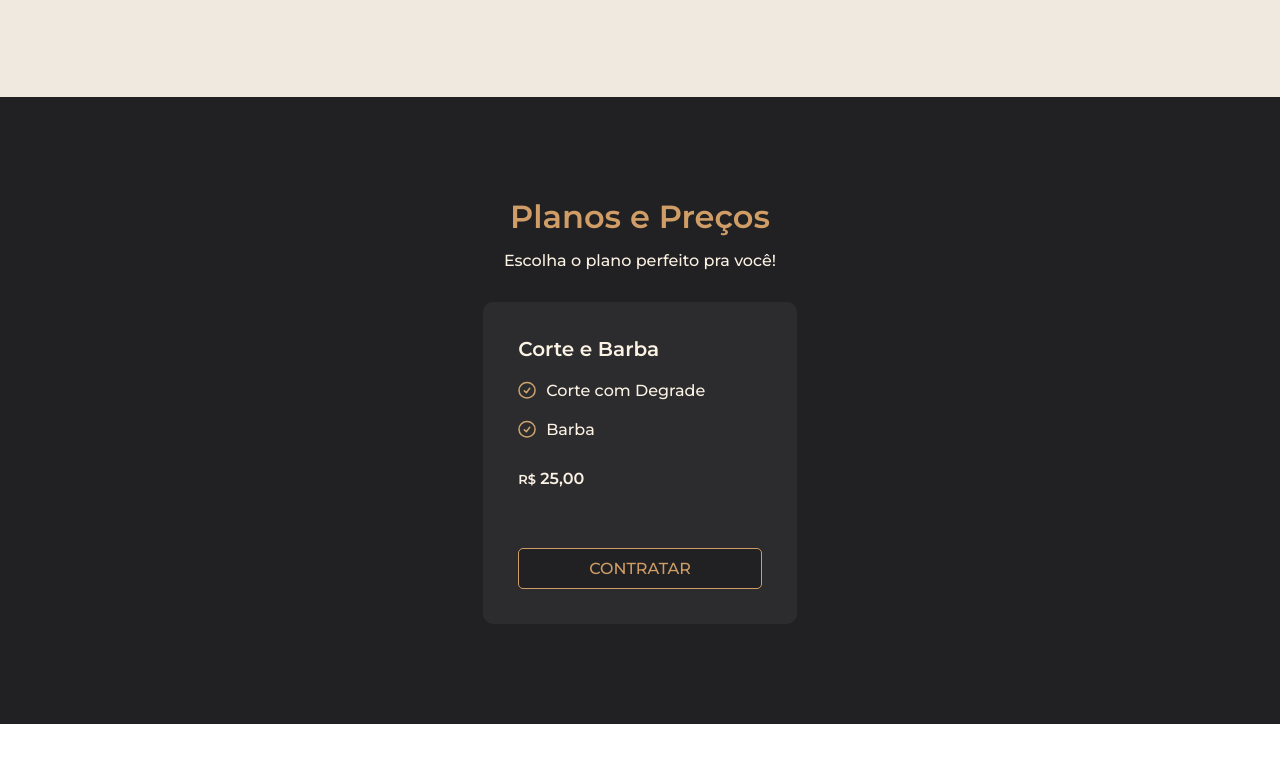
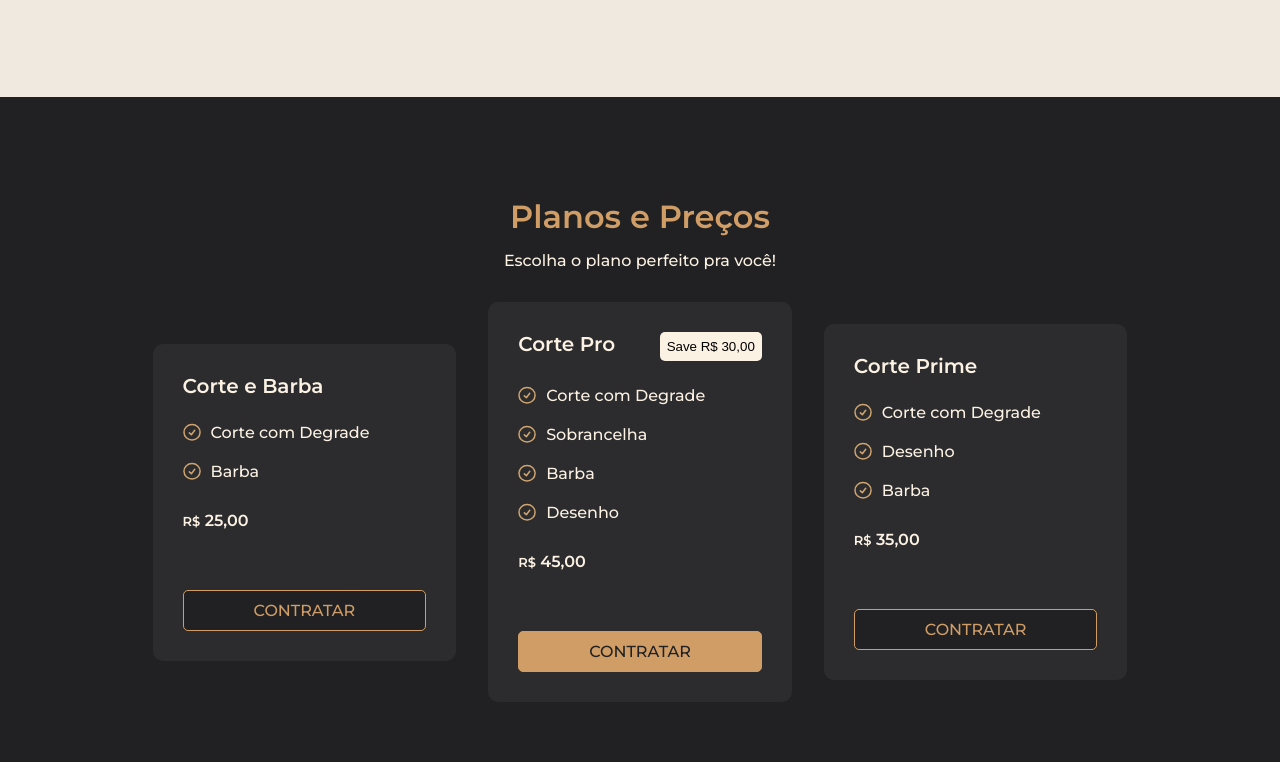
Before and after one commit to domdq/Luiz_Barber, a plain HTML site: page index.html in a window 1280 px wide. Shown: the part 1053-1815 px from the top of the page. Before the commit the page ends 1777 px from the top, so only its background shows below. Drawn offline with nearby package versions, Linux system fonts and the light colour scheme; a web font is replaced by a local one.

Commit message:
feat cards planos

```diff
--- a/css/style.css
+++ b/css/style.css
@@ -209,6 +209,7 @@ section{
   align-items: center;
   justify-content: center;
   margin-top: 32px;
+  gap: 32px;
   }
 
   .licards{
@@ -216,7 +217,11 @@ section{
     border-radius: 10px;
   }
   #card{
-    padding: 35px;
+    padding: 30px;
+  }
+
+  .card-titulo{
+    margin-bottom: 25px;
   }
 
   .tituloPlano{
@@ -273,3 +278,49 @@ transition: 0.1s;
   font-weight: bold;
   transform: scale(0.95);
 }
+
+.btn-card-Pro{
+  margin-top: 60px;
+  padding: 10px 70px;
+  color: var(--color03);
+  background: var(--color02);
+  border-radius: 5px;
+  border: 1px solid var(--color02);
+font-family: 'Montserrat';
+font-weight: 500;
+font-size: 1rem;
+cursor: pointer;
+transition: 0.1s;
+}
+
+.btn-card-Pro:active{
+  background: var(--color02);
+  font-weight: bold;
+  transform: scale(0.95);
+}
+
+#card-pro{
+  display: flex;
+  justify-content: space-between;
+  margin-bottom: 25px;
+}
+
+#card-pro-btn{
+  padding: 7px;
+  background: var(--color01);
+  border: none;
+  border-radius: 5px;
+}
+
+#tituloPlanoPro{
+  font-family: 'Montserrat';
+font-weight: 500;
+font-size: 0.6875rem;
+}
+
+#tituloPlanoPro{
+    color: var(--color01);
+    font-family: 'Montserrat';
+    font-size: 1.25rem;
+    font-weight: 600;
+}
--- a/index.html
+++ b/index.html
@@ -88,7 +88,9 @@
       <ul id="cards">
         <li class="licards">
           <div id="card">
-            <p class="tituloPlano">Corte e Barba</p>
+            <div class="card-titulo">
+              <p class="tituloPlano">Corte e Barba</p>
+            </div>
             <div class="planos">
               <img src="./img/check.svg" alt="" />
               <p class="pPlano">Corte com Degrade</p>
@@ -104,6 +106,61 @@
             <button class="btn-contratar">CONTRATAR</button>
           </div>
         </li>
+
+        <li class="licards">
+          <div id="card">
+            <div id="card-pro">
+              <p id="tituloPlanoPro">Corte Pro</p>
+              <button id="card-pro-btn">Save R$ 30,00</button>
+            </div>
+            <div class="planos">
+              <img src="./img/check.svg" alt="" />
+              <p class="pPlano">Corte com Degrade</p>
+            </div>
+            <div class="planos">
+              <img src="./img/check.svg" alt="" />
+              <p class="pPlano">Sobrancelha</p>
+            </div>
+            <div class="planos">
+              <img src="./img/check.svg" alt="" />
+              <p class="pPlano">Barba</p>
+            </div>
+            <div class="planos">
+              <img src="./img/check.svg" alt="" />
+              <p class="pPlano">Desenho</p>
+            </div>
+            <p class="preco">
+              <span class="sifrao">R$</span>
+              45,00
+            </p>
+            <button class="btn-card-Pro">CONTRATAR</button>
+          </div>
+        </li>
+
+        <li class="licards">
+          <div id="card">
+            <div class="card-titulo">
+              <p class="tituloPlano">Corte Prime</p>
+            </div>
+            <div class="planos">
+              <img src="./img/check.svg" alt="" />
+              <p class="pPlano">Corte com Degrade</p>
+            </div>
+            <div class="planos">
+              <img src="./img/check.svg" alt="" />
+              <p class="pPlano">Desenho</p>
+            </div>
+            <div class="planos">
+              <img src="./img/check.svg" alt="" />
+              <p class="pPlano">Barba</p>
+            </div>
+            <p class="preco">
+              <span class="sifrao">R$</span>
+              35,00
+            </p>
+            <button class="btn-contratar">CONTRATAR</button>
+          </div>
+        </li>
       </ul>
     </section>
   </body>
```
